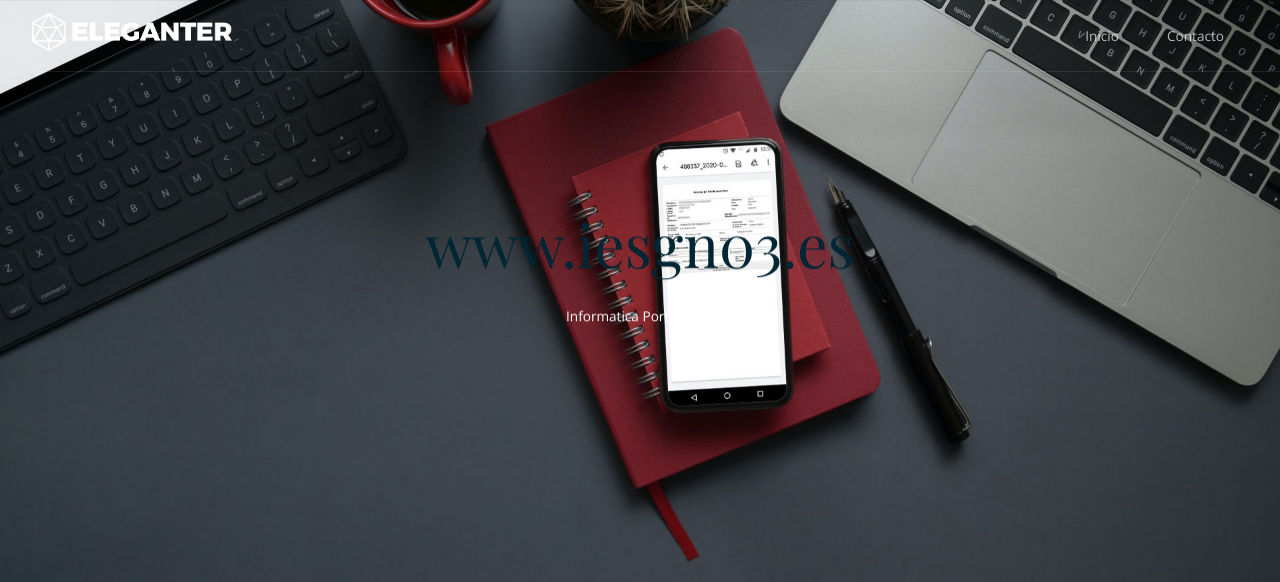
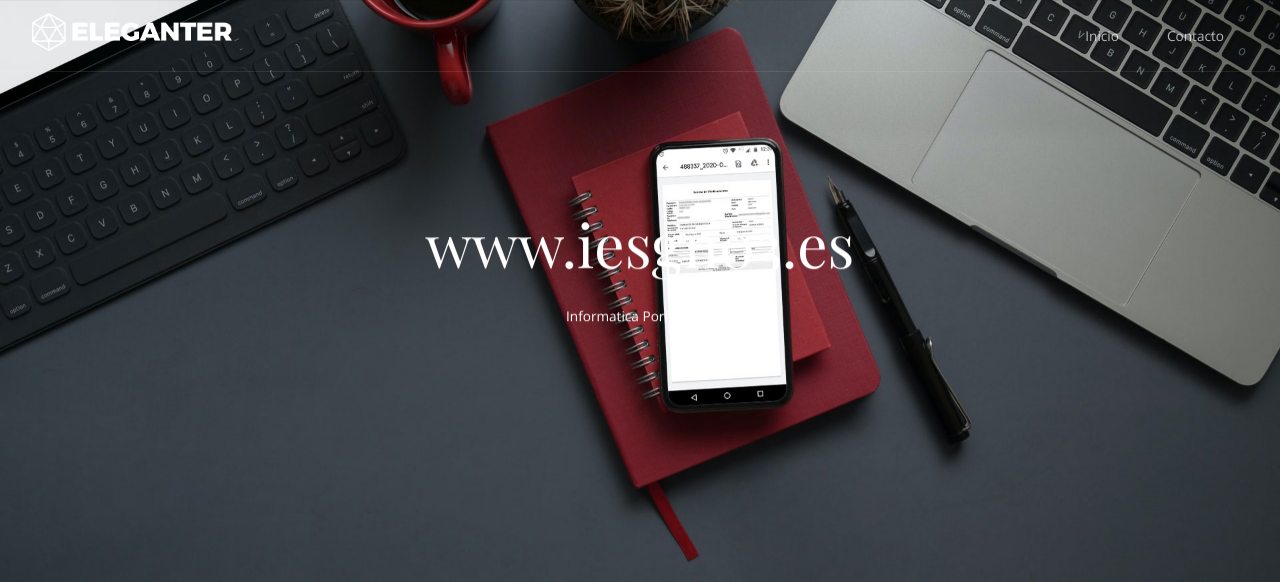
Before and after one commit to jose20035/Pagina-Principal-CSS, a PHP site: page / in a window 1280 px wide. Shown: the top 582 px of the page. Run offline with PHP 8.4, Linux system fonts and the light colour scheme; some web fonts are replaced.

Commit message:
Cambio de colores

```diff
--- a/css/template-style.css
+++ b/css/template-style.css
@@ -465,6 +465,11 @@ aside.aside-left {
 .text-dark, .text-dark *, .primary-color-dark .text-primary, .primary-color-dark .text-primary * {
   color: #002633 !important;
 }
+
+.text-Brown {
+  color: rgba(99, 84, 4, 0.801) !important;
+}
+
 .text-white-hover, .text-primary-hover, .text-dark-hover {
   transition: color 0.20s linear 0s;
   -o-transition: color 0.20s linear 0s;
--- a/index.html
+++ b/index.html
@@ -51,7 +51,7 @@
                 <div class="content-center-vertical line">
                   <div class="margin-top-bottom-80">
                     <!-- Title -->
-                    <h1 class="text-dark margin-bottom-30 text-size-60 text-m-size-30 text-line-height-1">www.iesgn03.es</h1>
+                    <h1 class=".text-Brown margin-bottom-30 text-size-60 text-m-size-30 text-line-height-1">www.iesgn03.es</h1>
                     <div class="s-12 m-10 l-8 center"><p class="text-white text-size-14 margin-bottom-40">Informatica Porfesional</p></div>
                     <div class="line">
                       <div class="s-12 m-12 l-3 center">
```
